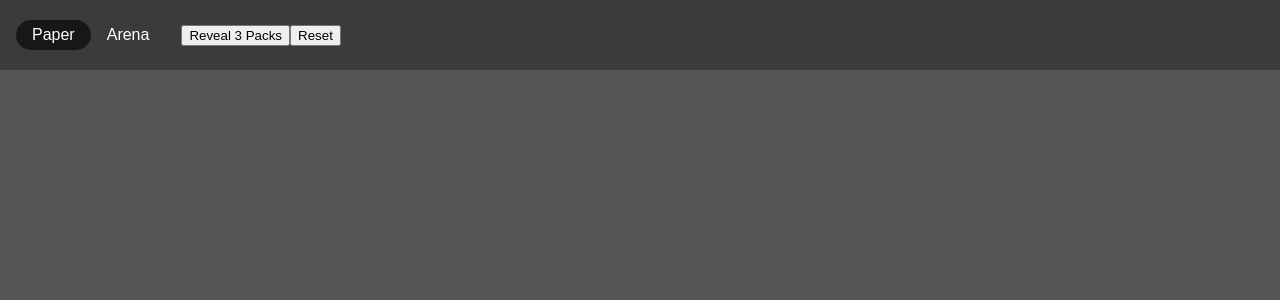
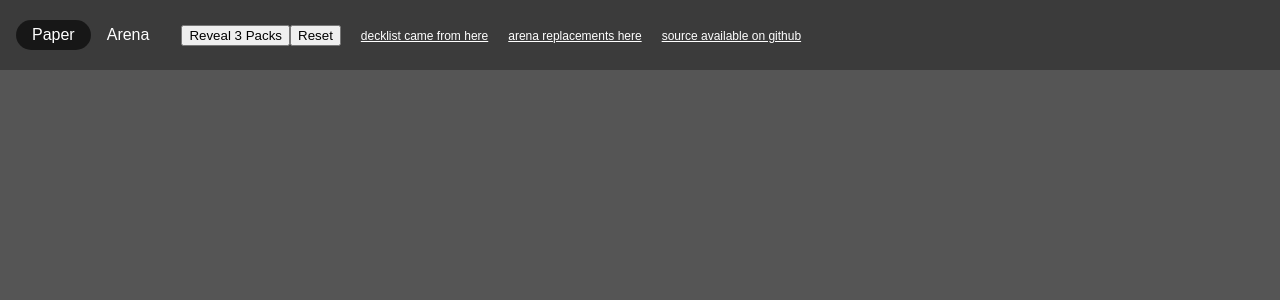
Before and after one commit to nubleh/jumpstart, a React (Create React App) app: page / in a window 1280 px wide. Shown: the top 300 px of the page. Built offline with nearby package versions, Linux system fonts and the light colour scheme.

Commit message:
feat: add some links

```diff
--- a/src/App.tsx
+++ b/src/App.tsx
@@ -176,6 +176,27 @@ function App() {
         </Switch>
         <button onClick={draft3Packs}>Reveal 3 Packs</button>
         <button onClick={resetPacks}>Reset</button>
+        <a
+          href='https://magic.wizards.com/en/articles/archive/feature/jumpstart-decklists-2020-06-18'
+          rel='noopener'
+          target='_blank'
+        >
+          decklist came from here
+        </a>
+        <a
+          href='https://magic.wizards.com/en/articles/archive/news/jumpstart-cards-being-replaced-mtg-arena-2020-06-17'
+          rel='noopener'
+          target='_blank'
+        >
+          arena replacements here
+        </a>
+        <a
+          href='https://github.com/nubleh/jumpstart'
+          rel='noopener'
+          target='_blank'
+        >
+          source available on github
+        </a>
         {choices.length > 0 && <Choices>
           {choices.map((i, k) => {
             const deck = data[i];
@@ -266,6 +287,12 @@ const Main = styled.div`
 
   button {
     cursor: pointer;
+  }
+
+  a {
+    color: #fff;
+    margin-left: 20px;
+    font-size: 12px;
   }
 `;
 
```
